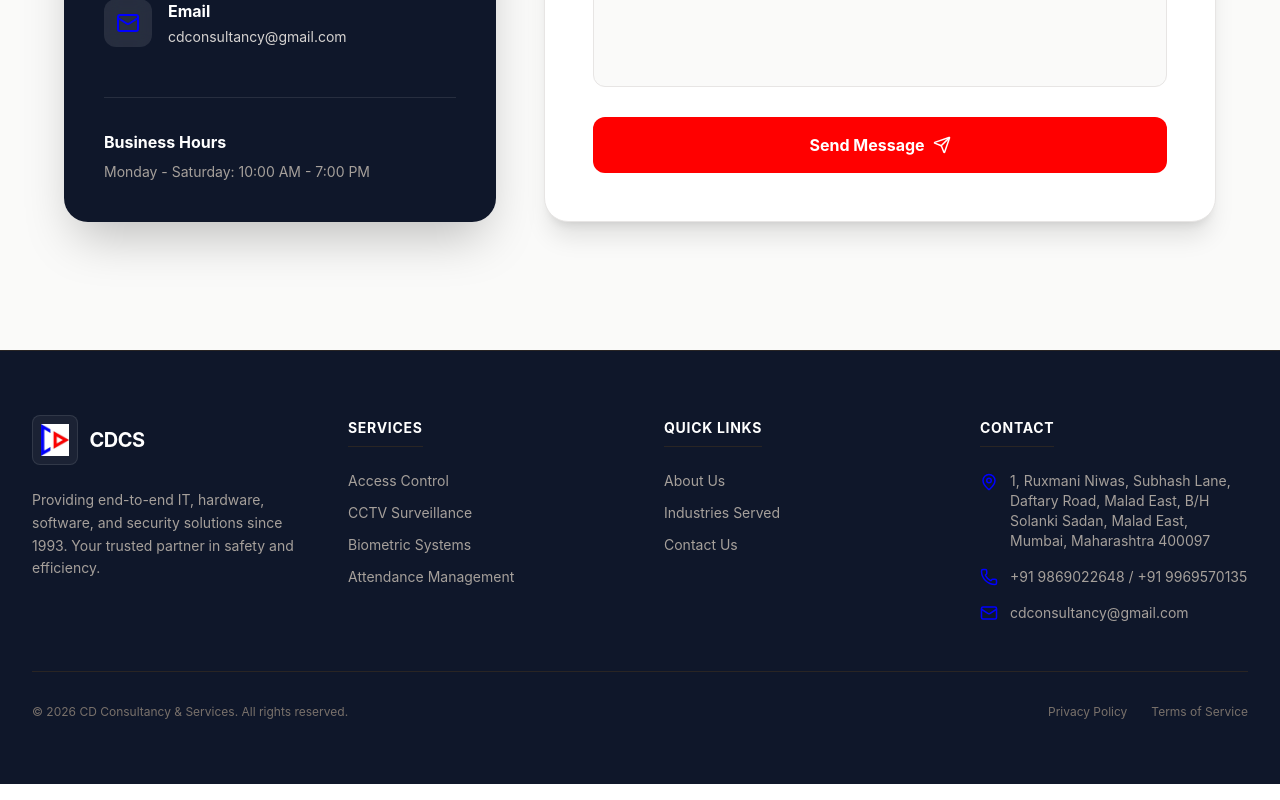
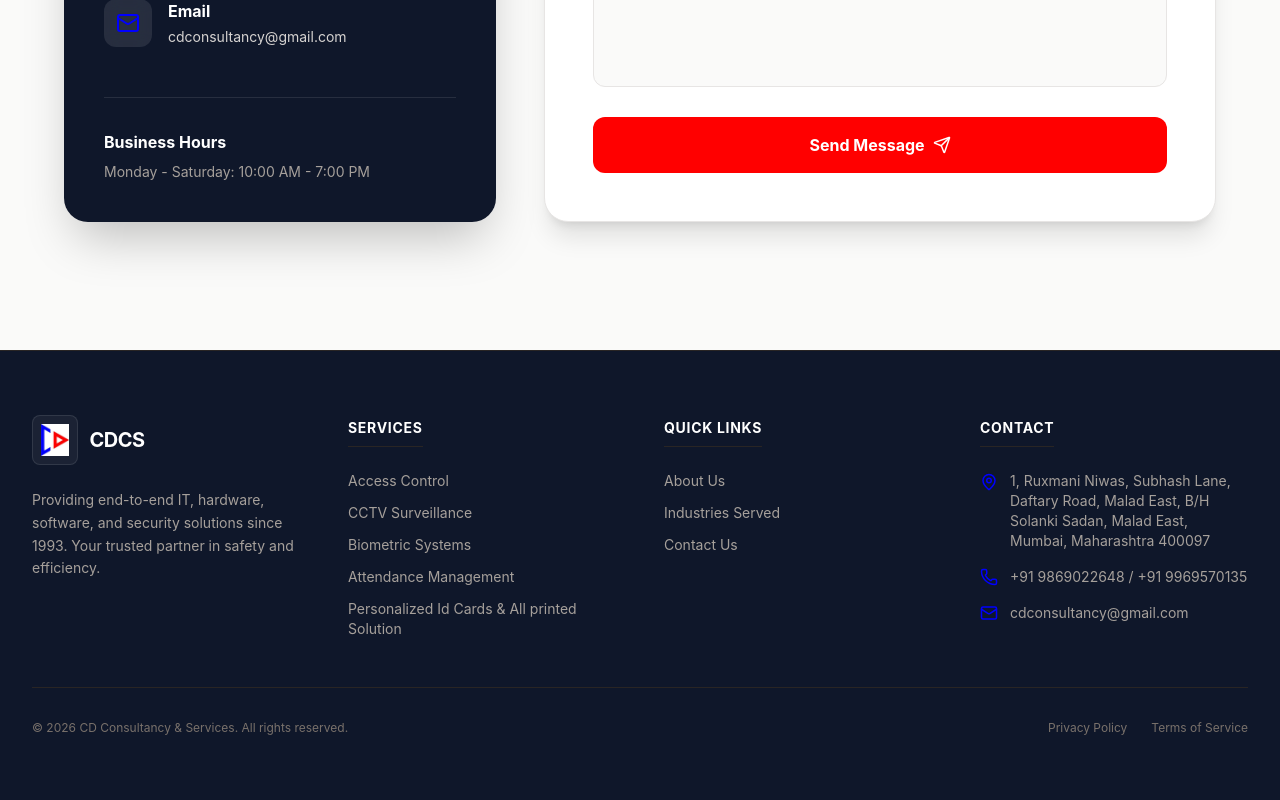
Before and after one commit to Vedzshah/CD-consultancy-, a React (Vite) app: page /contact in a window 1280 px wide. Shown: the part 838-1638 px from the top of the page. Built offline with nearby package versions, Linux system fonts and the light colour scheme.

Commit message:
ID Cards

```diff
--- a/components/Layout.tsx
+++ b/components/Layout.tsx
@@ -148,6 +148,7 @@ const Layout: React.FC<LayoutProps> = ({ children }) => {
                 <li><Link to="/services" className="hover:text-brand-400 hover:translate-x-1 transition-all inline-block">CCTV Surveillance</Link></li>
                 <li><Link to="/services" className="hover:text-brand-400 hover:translate-x-1 transition-all inline-block">Biometric Systems</Link></li>
                 <li><Link to="/services" className="hover:text-brand-400 hover:translate-x-1 transition-all inline-block">Attendance Management</Link></li>
+                <li><Link to="/services" className="hover:text-brand-400 hover:translate-x-1 transition-all inline-block">Personalized Id Cards & All printed Solution</Link></li>
               </ul>
             </div>
 
--- a/pages/Contact.tsx
+++ b/pages/Contact.tsx
@@ -144,6 +144,7 @@ const Contact: React.FC = () => {
                       <option value="Attendance Management">Attendance Management</option>
                       <option value="CCTV Surveillance">CCTV Surveillance</option>
                       <option value="Biometric Systems">Biometric Systems</option>
+                      <option value="Personalized Id Cards & All printed Solution">Personalized Id Cards & All printed Solution</option>
                       <option value="Other">Other</option>
                     </select>
                     <div className="absolute right-4 top-1/2 transform -translate-y-1/2 pointer-events-none text-stone-400">
```
